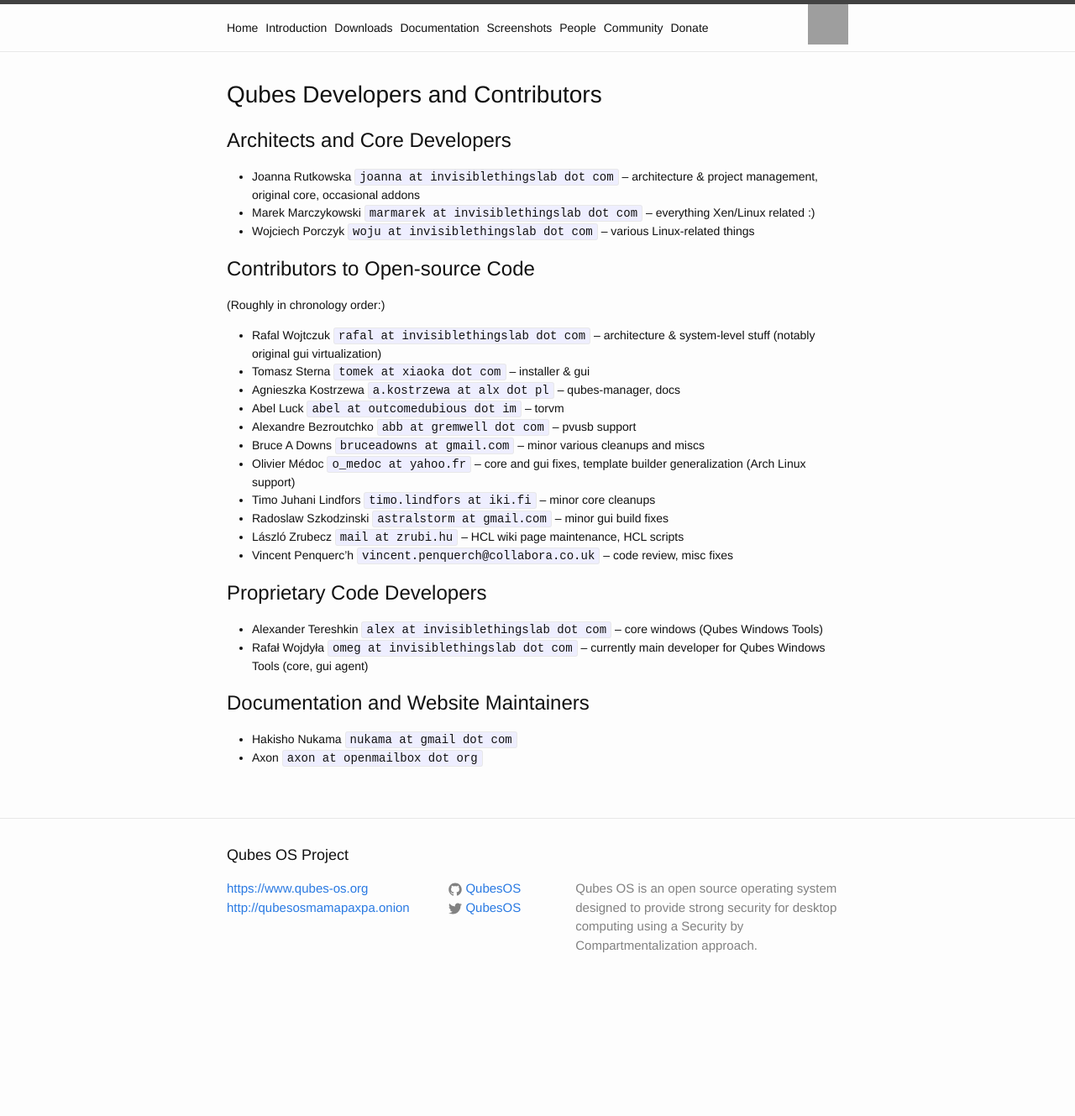
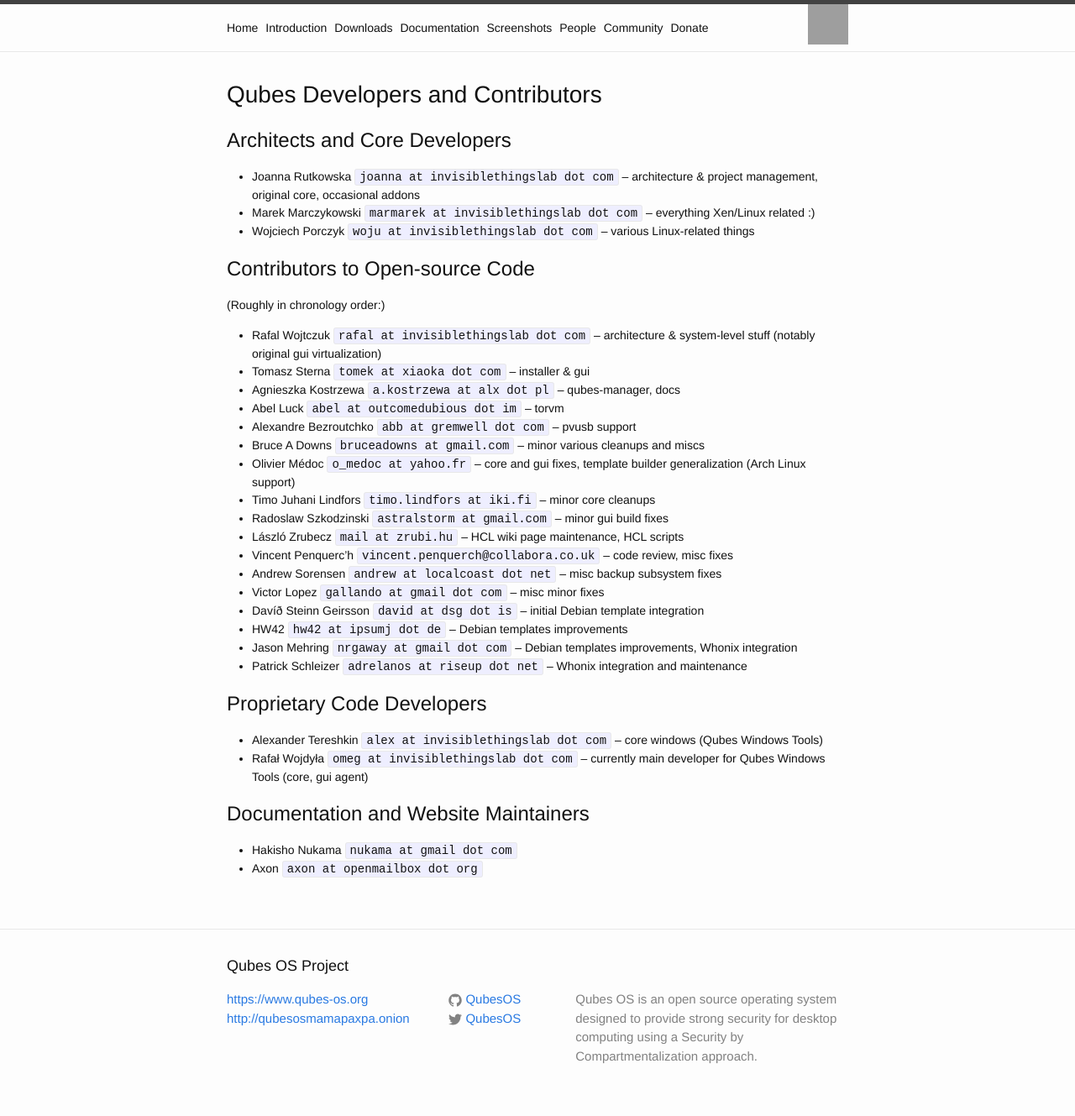
Before and after one commit to QubesOS/qubesos.github.io, a Jekyll site: the page built from pages/people.md, in a window 1280 px wide. Shown: the whole page at 84% size. Built offline with Jekyll 4.4.1, drawn with Linux system fonts in a browser that asks for light colours; before the commit the page ends 1197 px from its top, so only the background shows below that; grey boxes are pictures that could not be loaded.

Commit message:
Add new contributors

```diff
--- a/pages/people.md
+++ b/pages/people.md
@@ -33,6 +33,12 @@ Contributors to Open-source Code
 -   Radoslaw Szkodzinski `astralstorm at gmail.com` -- minor gui build fixes
 -   László Zrubecz `mail at zrubi.hu` -- HCL wiki page maintenance, HCL scripts
 -   Vincent Penquerc'h `vincent.penquerch@collabora.co.uk` -- code review, misc fixes
+-   Andrew Sorensen `andrew at localcoast dot net` -- misc backup subsystem fixes
+-   Victor Lopez `gallando at gmail dot com` -- misc minor fixes
+-   Davíð Steinn Geirsson `david at dsg dot is` -- initial Debian template integration
+-   HW42 `hw42 at ipsumj dot de` -- Debian templates improvements
+-   Jason Mehring `nrgaway at gmail dot com` -- Debian templates improvements, Whonix integration
+-   Patrick Schleizer `adrelanos at riseup dot net` -- Whonix integration and maintenance
 
 Proprietary Code Developers
 ---------------------------
```
